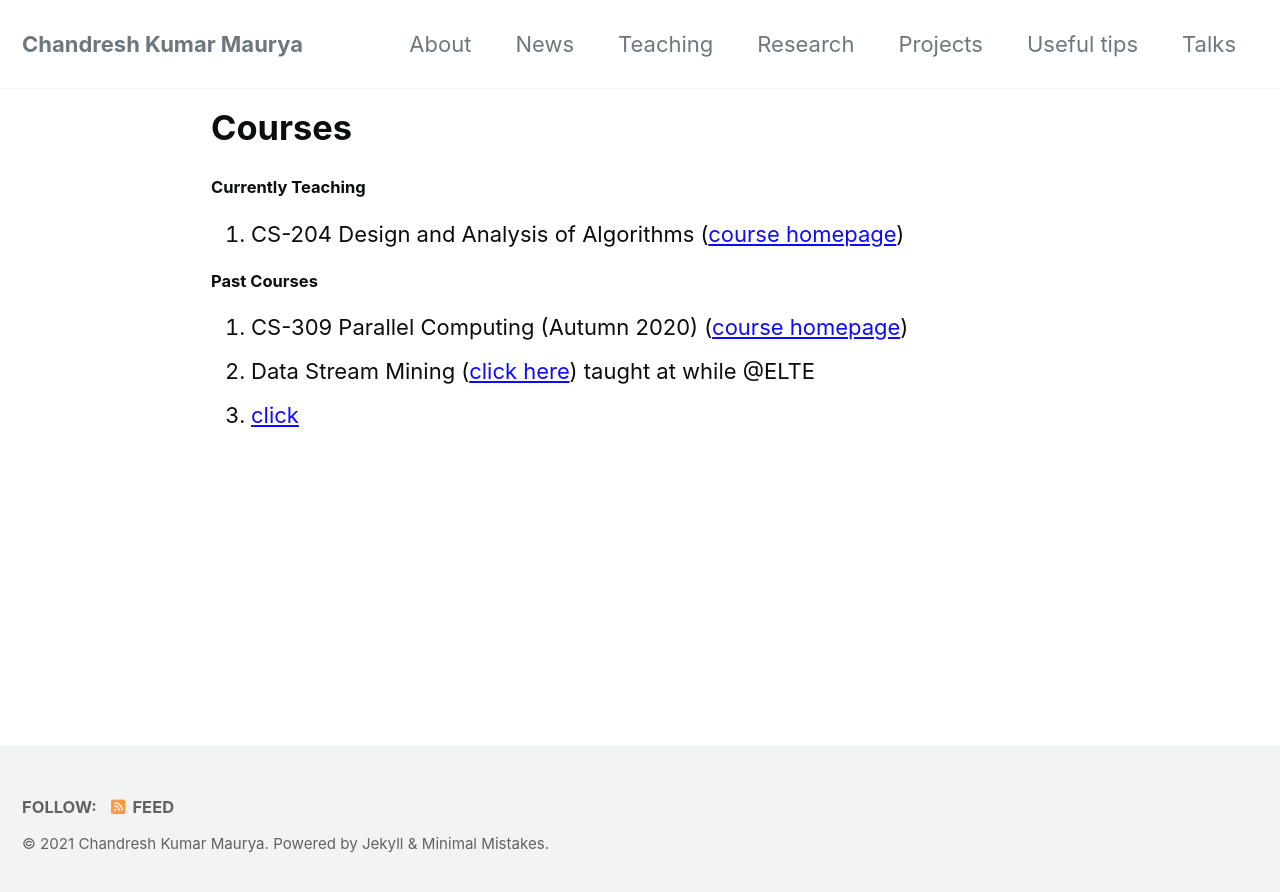
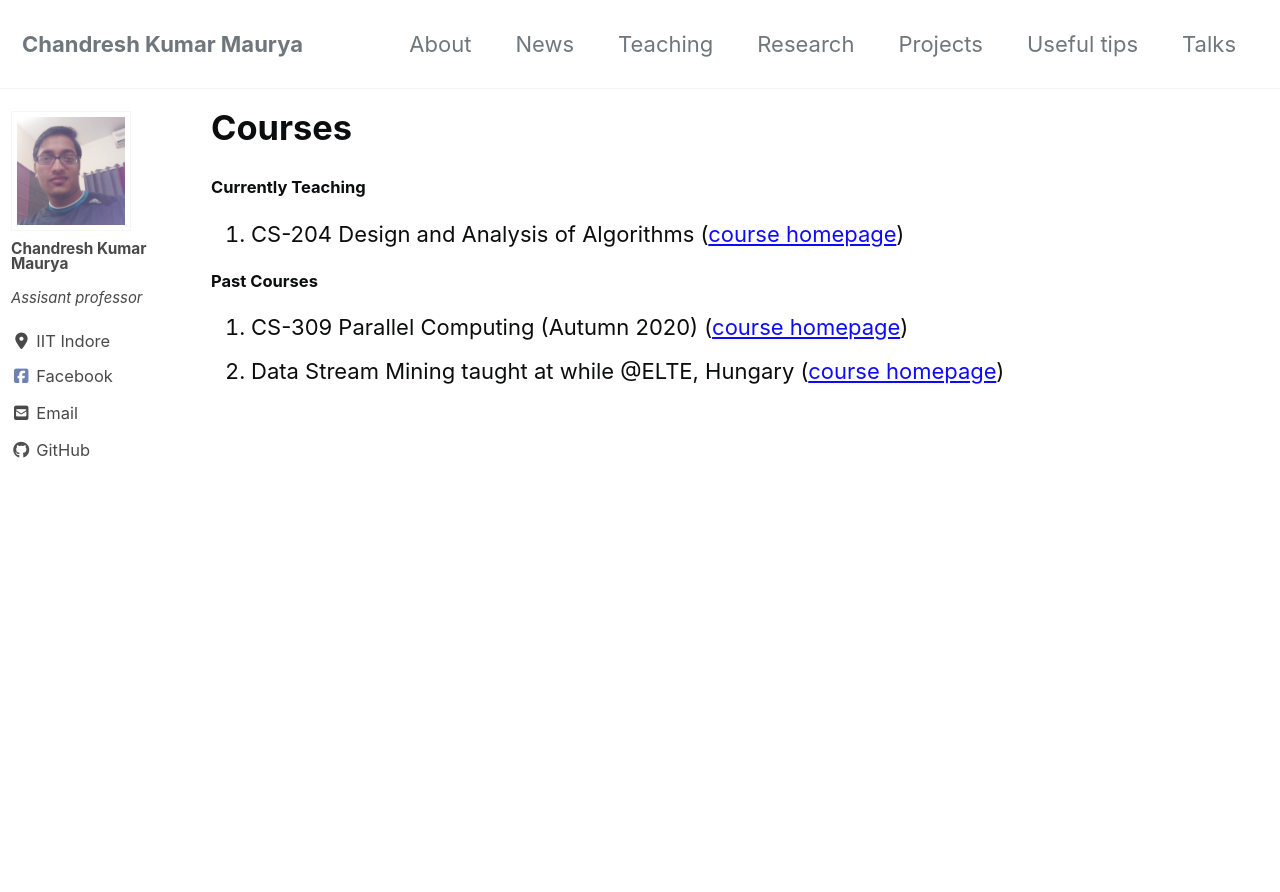
Before and after one commit to chandreshiit/oldsite, a Jekyll site: the page built from _pages/courses.md, in a window 1280 px wide and 900 px high. Shown: the top 892 px of the window. Built offline with Jekyll 4.4.1, drawn with Linux system fonts in a browser that asks for light colours; cached includes are drawn as plain includes; nearby versions of some CDN libraries.

Commit message:
updated _variable.scss, page.scss etc.

```diff
--- a/_pages/courses.md
+++ b/_pages/courses.md
@@ -11,5 +11,4 @@ author_profile: false
 ##### Past Courses
 
 1. CS-309 Parallel Computing (Autumn 2020) ([course homepage](/parallelcomputing/))
-2. Data Stream Mining ([click here](/datastream/)) taught at while @ELTE
-3. [click](https://github.com/chandu8542/chandu8542.github.io/blob/master/Transformer_tutorial.pdf)
+2. Data Stream Mining taught at while @ELTE, Hungary ([course homepage](/datastream/))
```
Also changed, not shown: other parts of _pages/courses.md (+1 -1 lines), _pages/about.md (+1 -1 lines).
